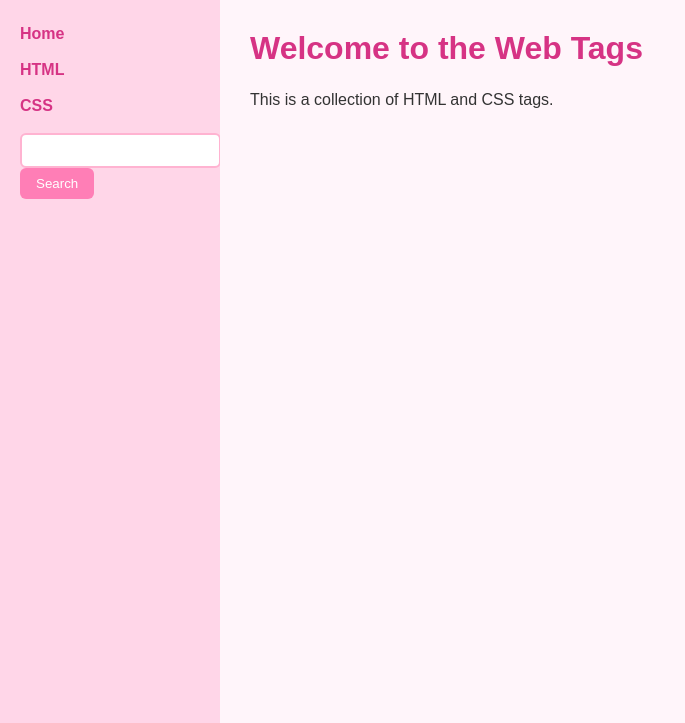
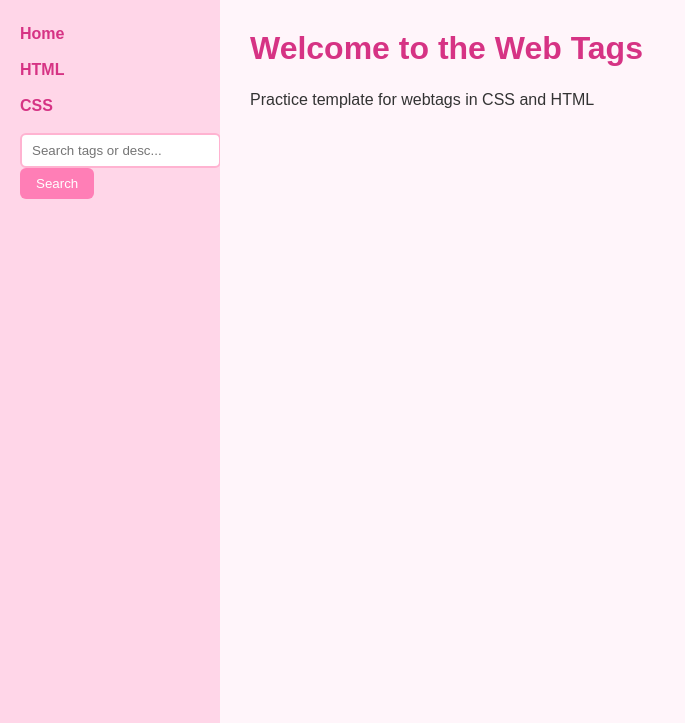
Before and after one commit to chrxssy2023/study_planner, a Flask app: page / in a window 1280 px wide. Shown: the part 77-800 px from the top of the page, without its empty margins (0-685 px from the left). Run offline with Flask 3, Linux system fonts and the light colour scheme.

Commit message:
Added search functionality

```diff
--- a/main.py
+++ b/main.py
@@ -107,7 +107,7 @@ def render_sortpage(title):
 
 @app.route("/search", methods=["GET", "POST"])
 def render_search():
-    search = request.form["search"]
+    search = request.form.get("search", "")
     title = "Search for " + search
 
     query = """
--- a/templates/base.html
+++ b/templates/base.html
@@ -21,13 +21,16 @@
                 <a href="/tags/css">CSS</a>
             </li>
         </ul>
+
+        <!-- Search Form -->
         <form method="POST" action="/search">
-            <input type="text" name="search" id="search">
-            <input type="submit" value="Search"
+            <input type="text" name="search" id="search" placeholder="Search tags or desc...">
+            <input type="submit" value="Search">
         </form>
     </nav>
+
     <main>
-    {% block main %}{% endblock %}
+        {% block main %}{% endblock %}
     </main>
 </body>
 </html>
--- a/templates/index.html
+++ b/templates/index.html
@@ -2,5 +2,5 @@
 
 {% block main %}
         <h2>Welcome to the Web Tags</h2>
-        <p>This is a collection of HTML and CSS tags.</p >
+        <p>Practice template for webtags in CSS and HTML</p >
 {% endblock %}
```
